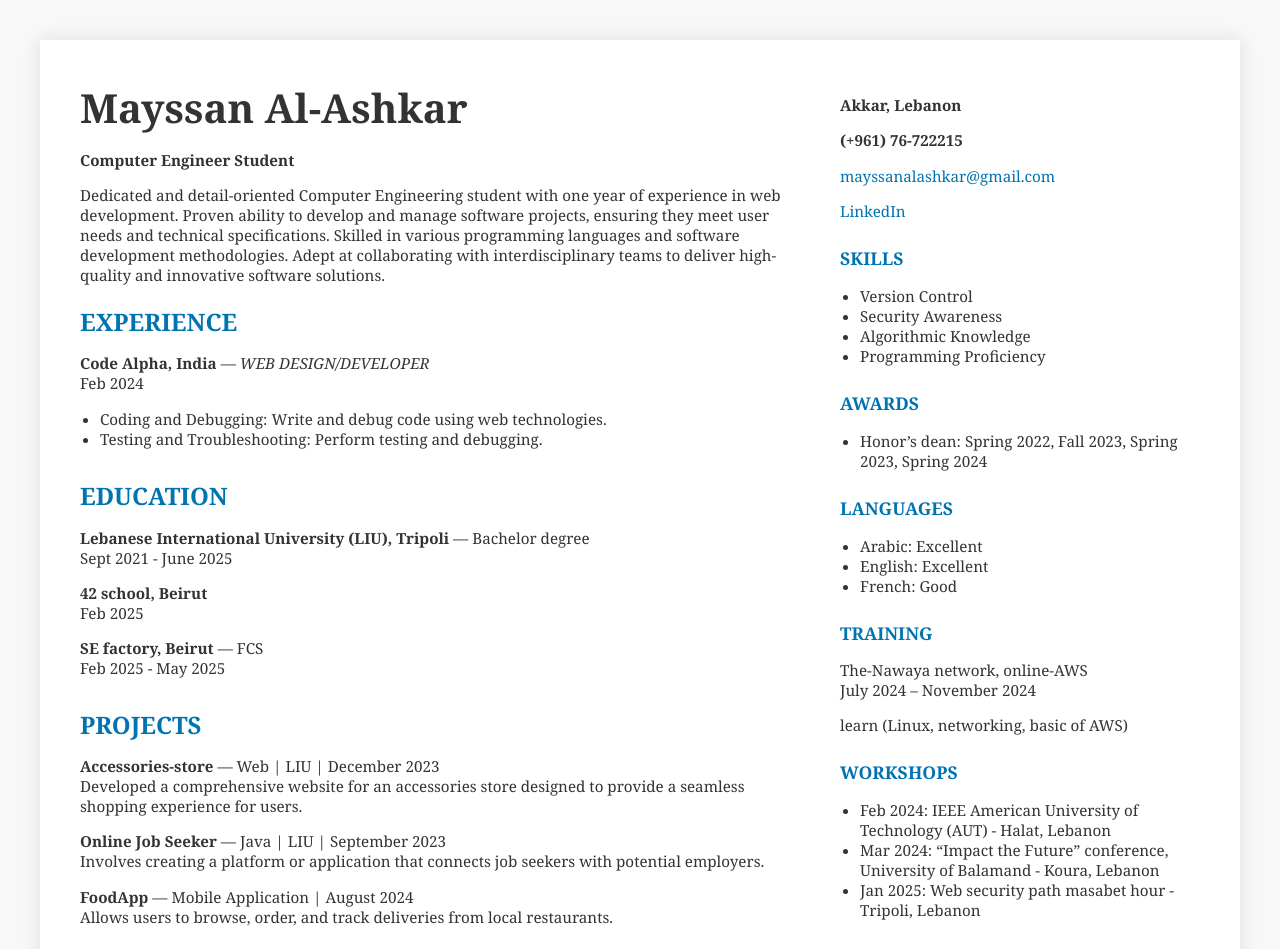
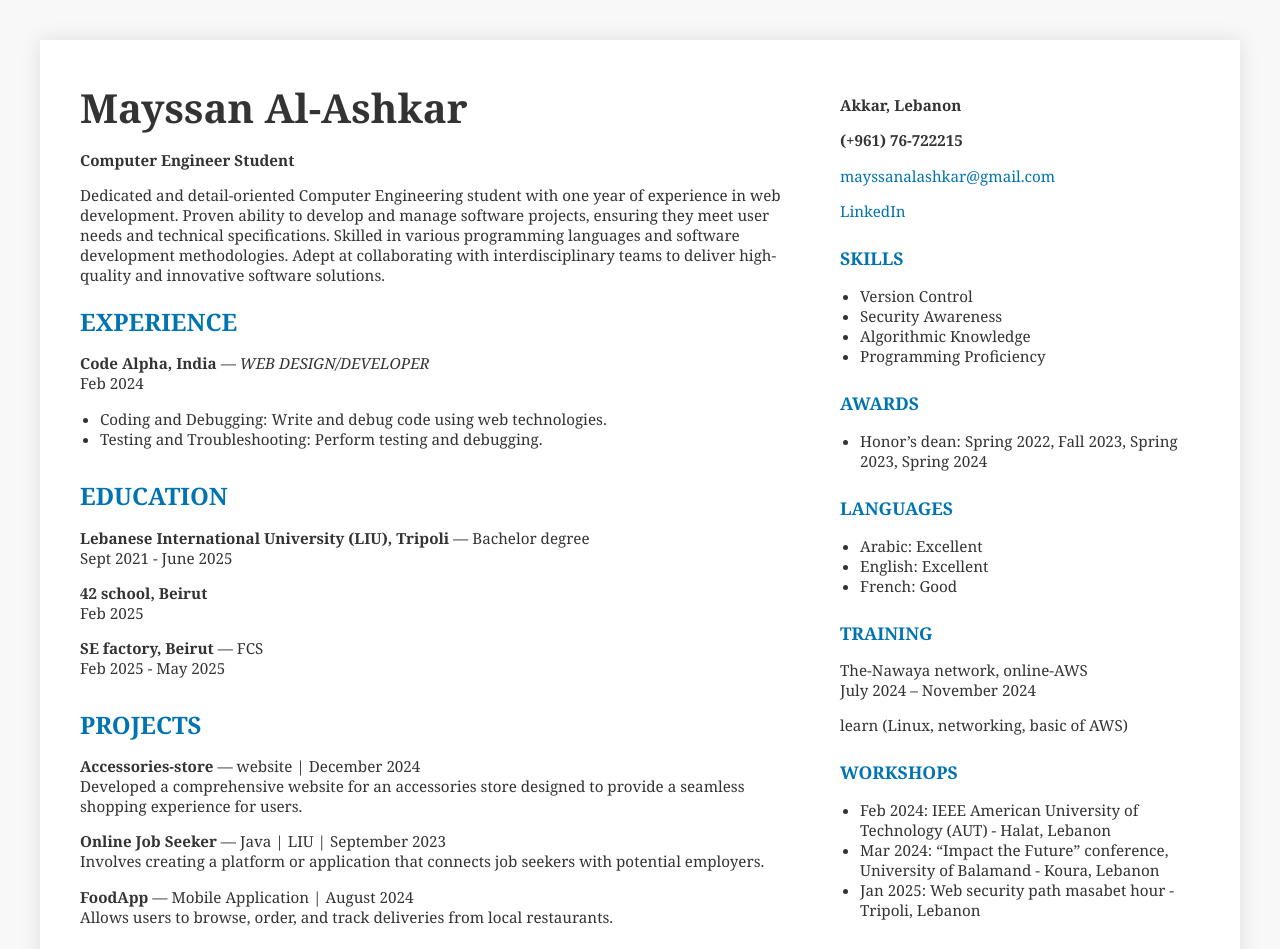
Before and after one commit to Mayssan-Al-Ashkar/MyCV, a plain HTML site: page index.html in a window 1280 px wide. Shown: the top 949 px of the page. Drawn offline with Linux system fonts and the light colour scheme.

Commit message:
Updating project end-date

```diff
--- a/index.html
+++ b/index.html
@@ -33,7 +33,7 @@
 
       <div class="section">
         <h2>PROJECTS</h2>
-        <p><strong>Accessories-store</strong> — Web | LIU | December 2023<br>
+        <p><strong>Accessories-store</strong> — website | December 2024<br>
         Developed a comprehensive website for an accessories store designed to provide a seamless shopping experience for users.</p>
 
         <p><strong>Online Job Seeker</strong> — Java | LIU | September 2023<br>
```
